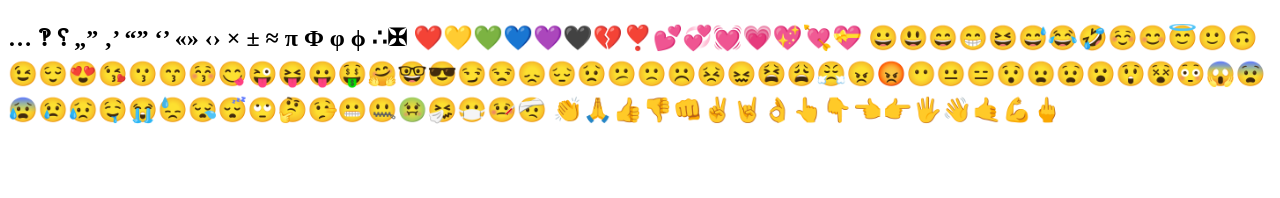
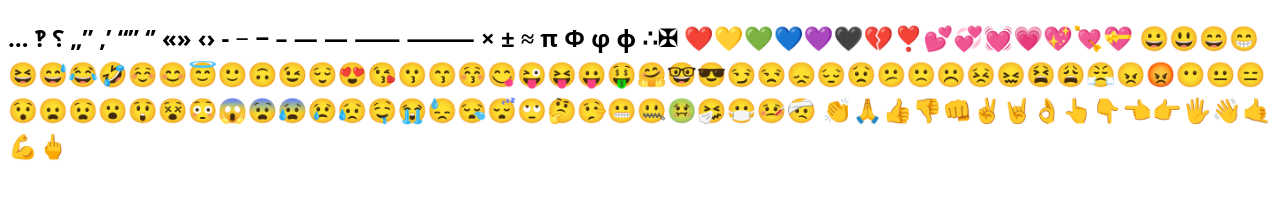
Before and after one commit to acjbizar/unicode-favorites, a plain HTML site: page index.html in a window 1280 px wide. Drawn offline with Linux system fonts and the light colour scheme.

Commit message:
Added some dashes.

```diff
--- a/index.html
+++ b/index.html
@@ -4,8 +4,13 @@
     <meta charset="utf-8">
     <title>Unicode favorites</title>
     <style>
+        * {
+            border: 0;
+            text-decoration: none;
+        }
+
         html {
-            font: normal 100%/1.5 serif, sans-serif;
+            font: normal 100%/1.5 'Noto Sans', serif, sans-serif;
         }
     </style>
 </head>
@@ -14,6 +19,14 @@
 <h2>
     … ‽ ⸮
     „” ‚’ “” ‘’ «» ‹›
+    <abbr title="Hyphen">‐</abbr>
+    <abbr title="Minus sign">−</abbr>
+    <abbr title="Figure dash">‒</abbr>
+    <abbr title="En dash">–</abbr>
+    <abbr title="Em dash">—</abbr>
+    <abbr title="Horizontal bar">―</abbr>
+    <abbr title="Two-em dash (omission dash)">⸺</abbr>
+    <abbr title="Three-em dash (used in bibliographies)">⸻</abbr>
     × ± ≈ π Φ φ ϕ
     ∴✠
     ❤️💛💚💙💜🖤💔❣️💕💞💓💗💖💘💝
```
